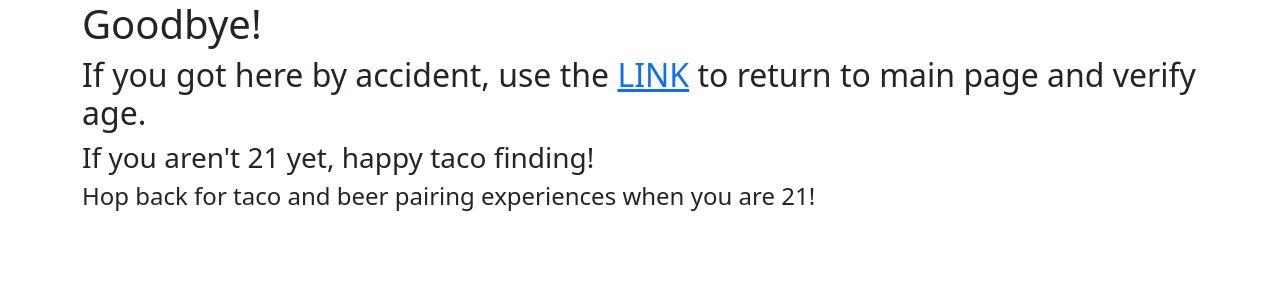
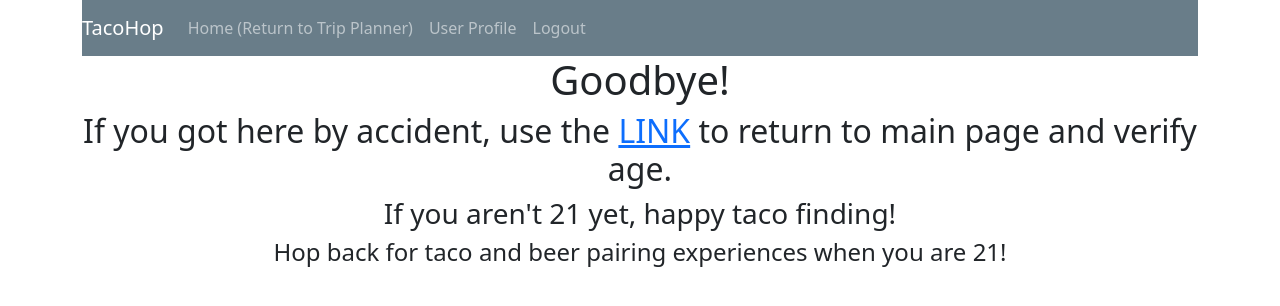
Before and after one commit to Chesney-Bal/Taco-Hops, a Flask app: page /goodbye in a window 1280 px wide. Shown: the top 306 px of the page. Run offline with Flask 2, Linux system fonts and the light colour scheme; the visitor is signed in with stand-in values (Sample User, id 1).

Commit message:
updated NavBar

```diff
--- a/server.py
+++ b/server.py
@@ -44,7 +44,7 @@
 
     #verifies age and only lets 21 and over get to homepage.html
     if crud.are_you_21(birthDate_object) is True:
-        session['is of age']=True
+        session['of_age']=True
         return redirect('/homepage')
 
     #if not 21- user gets redirected to goodbye page
--- a/static/css/styles.css
+++ b/static/css/styles.css
@@ -26,7 +26,6 @@
 };
 
 .alert {
+  background-color: red;
   color: blue;
-  background-color: red;
-  padding: 20px;
 }
--- a/templates/brewery_search_results.html
+++ b/templates/brewery_search_results.html
@@ -55,7 +55,7 @@
               <img class="card-img-top" src="{{brewery['image_url']}}" alt="Card image cap">
                 <div class="card-body">
                   <h5 class="card-title">{{brewery['name']}}</h5>
-                  <p class="card-text"><a href="{{brewery['url']}}" target="_blank">Visit Yelp to Learn More</a></p><p>{{brewery['address']}}</p>
+                  <p class="card-text"><a href="{{brewery['url']}}" target="_blank">Yelp Page</a></p><p>{{brewery['address']}}</p>
                   <p> <a href="/taco?lat={{brewery['coordinates']['latitude']}}&long={{brewery['coordinates']['longitude']}}&name={{brewery['name']}}" target="_blank" method="post" class="btn btn-primary">Taco Shops</a>
                     {% if session.get('user_email') %}
                       <button class="btn btn-primary" id="fav_brewery_btn" data-brewery_id="{{brewery['id']}}" data-brewery_name="{{brewery['name']}}" data-brewery_address="{{brewery['address']}}" data-brewery_long="{{brewery['coordinates']['longitude']}}" data-brewery_lat="{{brewery['coordinates']['latitude']}}" data-brewery_image_url="{{brewery['image_url']}}" data-brewery_url="{{brewery['url']}}">Like</button></p>
--- a/templates/goodbye.html
+++ b/templates/goodbye.html
@@ -1,27 +1,36 @@
 {% extends "base.html" %}
-
+{% include 'navBar.html' %}
 {% block title %}Goodbye{% endblock %}
 
 <link  href="/static/css/styles.css" rel="stylesheet">
 
 
 {% block body %}
+   <div class="container" >
+      <!-- <nav class="navbar navbar-expand-lg navbar-dark" style="background-color: #697d89;">
+         <a class="navbar-brand" href="#">TacoHop  </a>
+
+         <button class="navbar-toggler" type="button" data-toggle="collapse" data-target="#navbarSupportedContent" aria-controls="navbarSupportedContent" aria-expanded="false" aria-label="Toggle navigation">
+           <span class="navbar-toggler-icon"></span>
+         </button>
+
+         <div class="collapse navbar-collapse" id="navbarSupportedContent">
+         </div>
+
+       </nav> -->
 
 
-
-   <div class="container" >
-
    <div class="row">
-      <h1> Goodbye!</h1>
+      <h1 style="text-align: center;"> Goodbye!</h1>
    </div>
 
    <div class="row">
-      <h2> If you got here by accident, use the <a href="/">LINK</a> to return to main page and verify age.</h2>
+      <h2 style="text-align: center;"> If you got here by accident, use the <a href="/">LINK</a> to return to main page and verify age.</h2>
    </div>
 
    <div class="row">
-      <h3>If you aren't 21 yet, happy taco finding! </h3>
-      <h4>Hop back for taco and beer pairing experiences when you are 21!</h4>
+      <h3 style="text-align: center;">If you aren't 21 yet, happy taco finding! </h3>
+      <h4 style="text-align: center;"> Hop back for taco and beer pairing experiences when you are 21!</h4>
    </div>
 
    </div>
--- a/templates/navBar.html
+++ b/templates/navBar.html
@@ -9,7 +9,7 @@
 
             <div class="collapse navbar-collapse" id="navbarSupportedContent">
                 <ul class="navbar-nav mr-auto">
-
+                  {% if 'of_age' in session %}
                     <li class="nav-item active">
                         <a class="nav-link" href="/brewery_trip_planner">Home <span class="sr-only">(Return to Trip Planner)</span></a>
                     </li>
@@ -18,21 +18,21 @@
                         <li class="nav-item">
                           <a class="nav-link" href="/user_profile">User Profile</a>
                         </li>
-                    {% endif %}
 
-                    {% if session.get('user_email') %}
                         <li class="nav-item">
                           <a class="nav-link" href="/logout">Logout</a>
                         </li>
-                    {% endif %}
 
-                    {% if not session.get('user_email') %}
+                    {% else %}
                         <li class="nav-item">
                           <a class="nav-link" href="/homepage">Create Account or Login</a>
                         </li>
                     {% endif %}
+
+                  {% endif %}
                 </ul>
             </div>
+
         </nav>
     </div>
   {% endblock %}
--- a/templates/tacoshops_nearby.html
+++ b/templates/tacoshops_nearby.html
@@ -55,9 +55,9 @@
               <img class="card-img-top" src="{{tacoshop['image_url']}}" alt="Card image cap">
                 <div class="card-body">
                   <h5 class="card-title">{{tacoshop['name']}}</h5>
-                  <p class="card-text"><a href="{{tacoshop['url']}}" target="_blank">Visit Yelp to Learn More</a></p><p>{{tacoshop['address']}}</p>
+                  <p class="card-text"><a href="{{tacoshop['url']}}" target="_blank">Yelp Page</a></p><p>{{tacoshop['address']}}</p>
                   {% if session.get('user_email') %}
-                    <button class="btn btn-primary" id="fav_tacoshop_btn" data-tacoshop_id="{{tacoshop['id']}}" data-tacoshop_name="{{tacoshop['name']}}" data-tacoshop_address="{{tacoshop['address']}}" data-nearby_brewery="{{brewery_name}}">Favorite</button></p>
+                    <button class="btn btn-primary" id="fav_tacoshop_btn" data-tacoshop_id="{{tacoshop['id']}}" data-tacoshop_name="{{tacoshop['name']}}" data-tacoshop_address="{{tacoshop['address']}}" data-nearby_brewery="{{brewery_name}}">Like</button></p>
                   {% endif %}
                 </div>
             </div>
--- a/templates/user_details.html
+++ b/templates/user_details.html
@@ -41,7 +41,7 @@
   </div>
 
   <div class="row">
-    <h3> <u>Your Favorite Breweries:</u></h3>
+    <h3> <u>Breweries You've Liked:</u></h3>
   </div>
 
   <div class ="row">
```
Also changed, not shown: static/js/TacoShopMaps.js (+17 -9 lines), templates/base.html (+1 -10 lines), templates/brewery_trip_planner.html (+5 -3 lines), templates/homepage.html (+27 -20 lines), templates/index.html (+17 -2 lines).
